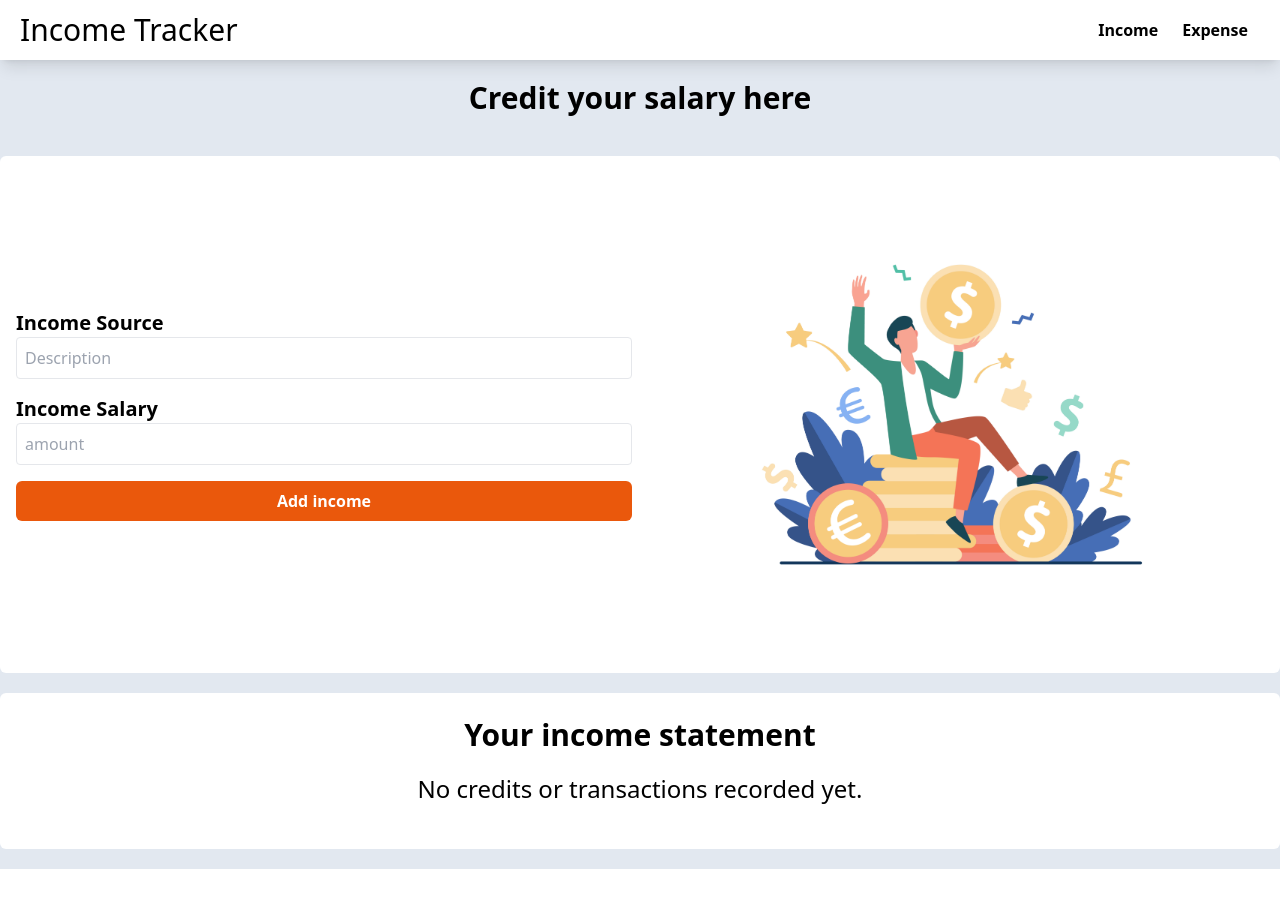
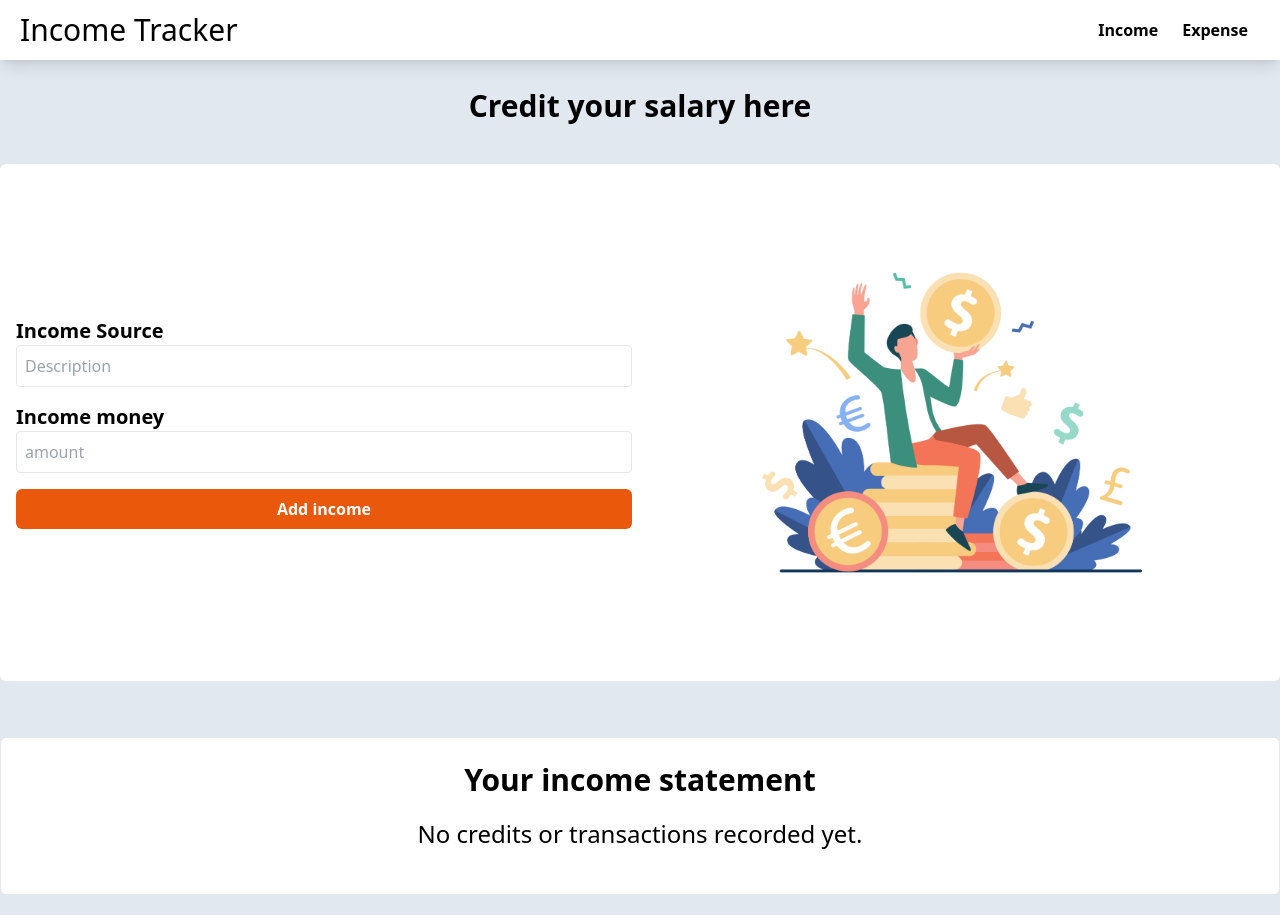
Before and after one commit to AbuRaihan1/sallery-tracking, a React (Create React App) app: page / in a window 1280 px wide. Before the commit the page ends 869 px from the top, so only its background shows below. Built offline with nearby package versions, Linux system fonts and the light colour scheme.

Commit message:
added clear data from localstorage in income file

```diff
--- a/src/Components/Income/Income.js
+++ b/src/Components/Income/Income.js
@@ -40,16 +40,23 @@ const Income = () => {
       setIncomeData(storedIncomeData);
     }
   }, []);
+
+  // clearing all data from Local Storage
+  const handleClearIncomeAllData = () => {
+    localStorage.removeItem("incomeData");
+    setIncomeData([]);
+  };
+
   return (
     <div className="container m-auto">
-      <h2 className="text-3xl text-center py-5 font-bold">
+      <h2 className="text-3xl text-center py-5 pt-7 font-bold">
         Credit your salary here
       </h2>
 
       <form
         onSubmit={submitIncomeHandler}
         action=""
-        className="bg-white rounded-md my-5 py-6 px-4 md:flex justify-between items-center gap-2"
+        className="bg-white rounded-md my-5 mb-14 py-6 px-4 md:flex justify-between items-center gap-2 "
       >
         <div className="space-y-4 w-full">
           <div>
@@ -67,7 +74,7 @@ const Income = () => {
 
           <div>
             <label htmlFor="incomeSalary" className=" font-bold text-xl">
-              Income Salary
+              Income money
             </label>
             <input
               type="text "
@@ -85,7 +92,7 @@ const Income = () => {
       </form>
 
       <div
-        className="bg-white container rounded-md py-6 px-5 mt-5
+        className="bg-white container rounded-md py-6 px-5 border
       "
       >
         <h2 className="text-3xl pb-5 text-center font-bold">
@@ -117,6 +124,17 @@ const Income = () => {
               <p className="font-bold text-3xl">${calculateTotalSalary()}</p>
             </div>
           )}
+
+          {incomeData.length > 0 ? (
+            <button
+              onClick={handleClearIncomeAllData}
+              className="bg-red-600 py-1 px-5 text-white font-bold rounded hover:bg-red-800"
+            >
+              Clear all income
+            </button>
+          ) : (
+            ""
+          )}
         </div>
       </div>
     </div>
```
